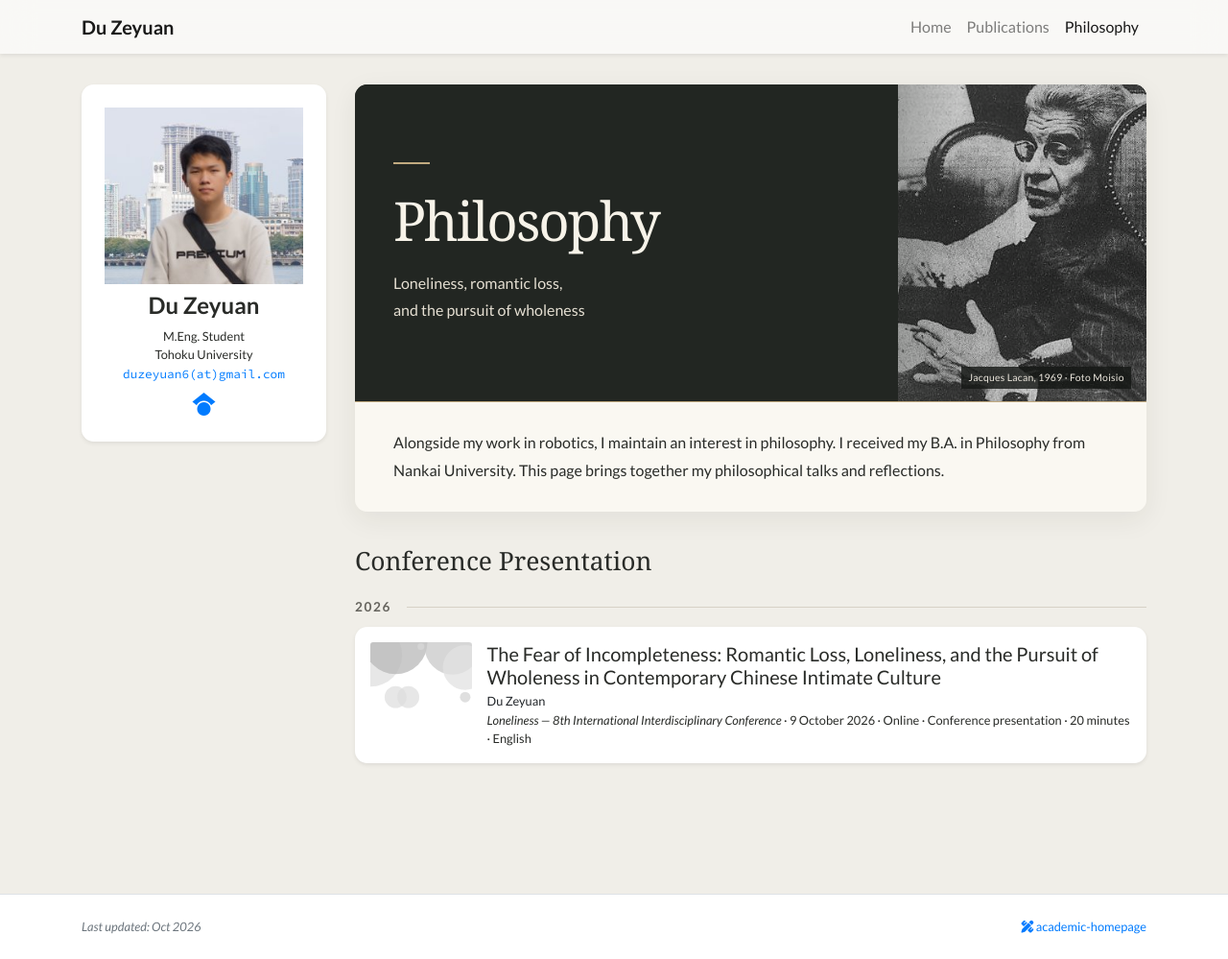
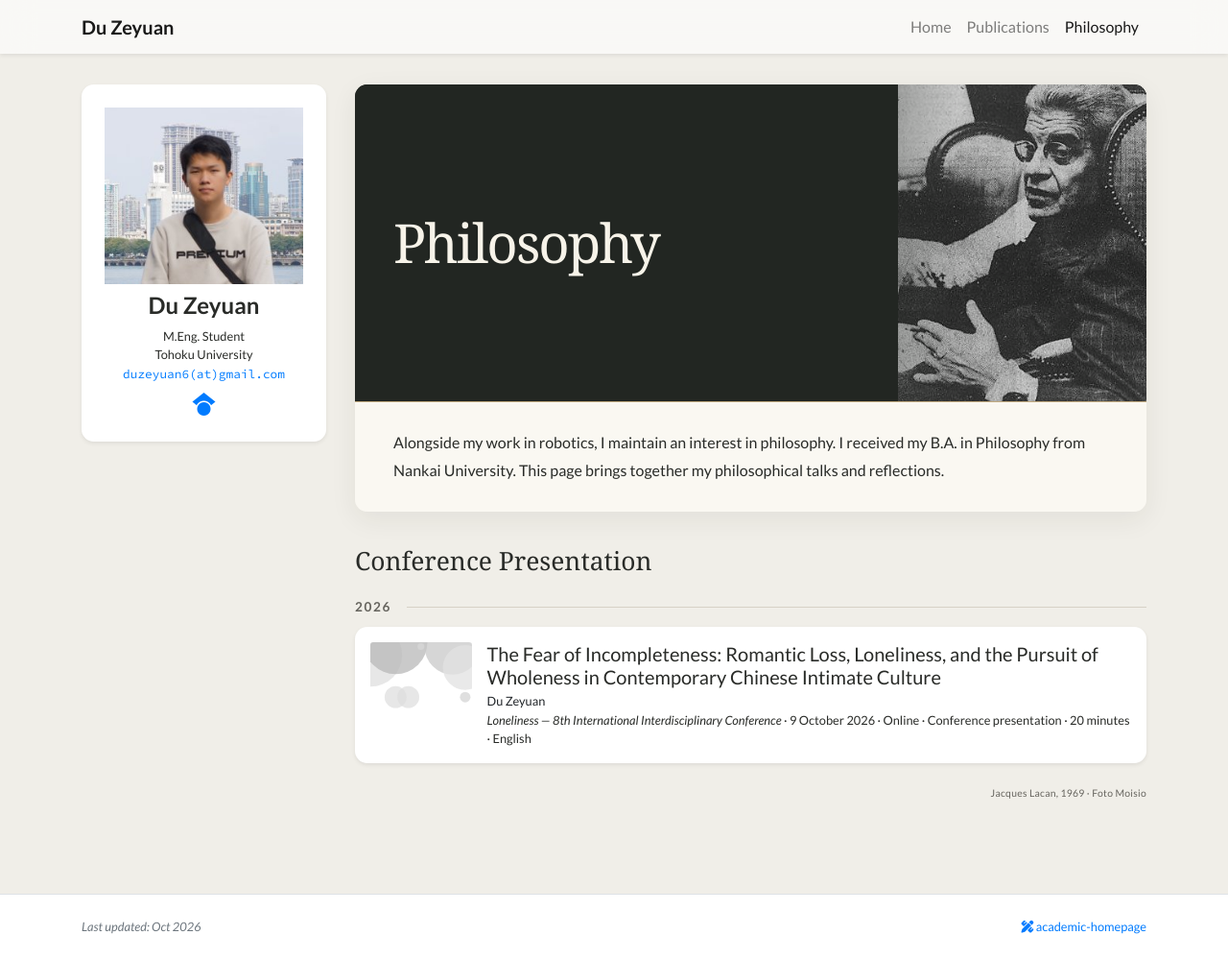
Before and after one commit to duzeyuan6/duzeyuan6.github.io, a Jekyll site: the page built from philosophy.html, in a window 1280 px wide and 999 px high. Shown: the whole window at 96% size. Built offline with Jekyll 4.4.1, drawn with Linux system fonts in a browser that asks for light colours; nearby versions of some CDN libraries; a style sheet for code colours, icons or effects is not loaded.

Commit message:
Simplify philosophy hero to title only

```diff
--- a/assets/css/philosophy.css
+++ b/assets/css/philosophy.css
@@ -17,11 +17,9 @@ body[data-page="philosophy"] {
     color: #f7f3e9;
 }
 .philosophy-hero-copy { position: relative; width: 66%; padding: 2.5rem; }
-.philosophy-rule { display: block; width: 38px; height: 2px; margin-bottom: 1.6rem; background: #c1aa80; }
-.philosophy-hero h1 { font-family: Georgia, 'Times New Roman', serif; font-weight: 400; font-size: clamp(2.4rem, 4.4vw, 3.65rem); letter-spacing: -0.035em; margin-bottom: 1.1rem; }
-.philosophy-hero-copy p { font-size: 1rem; line-height: 1.75; color: #e5dfd2; margin: 0; }
-.philosophy-photo-credit { position: absolute; right: 1rem; bottom: 0.8rem; max-width: calc(100% - 2rem); padding: 0.25rem 0.45rem; background: rgba(20, 23, 20, 0.8); color: #eee9df; font-size: 0.65rem; letter-spacing: 0.025em; }
-.philosophy-photo-credit:hover, .philosophy-photo-credit:focus { color: #fff; }
+.philosophy-hero h1 { font-family: Georgia, 'Times New Roman', serif; font-weight: 400; font-size: clamp(2.4rem, 4.4vw, 3.65rem); letter-spacing: -0.035em; margin: 0; }
+.philosophy-image-source { text-align: right; margin: 1.5rem 0 0; font-size: 0.65rem; letter-spacing: 0.025em; }
+.philosophy-image-source a { color: #66645e; }
 .philosophy-bio { background: #faf8f2; padding: 1.75rem 2.5rem; line-height: 1.8; border-top: 1px solid #c1aa80; }
 .philosophy-talks { padding-top: 0.75rem; }
 .philosophy-talks > h2 { font-family: Georgia, 'Times New Roman', serif; font-weight: 400; font-size: 1.65rem; }
@@ -35,7 +33,6 @@ body[data-page="philosophy"] {
 @media (max-width: 767.98px) {
     .philosophy-page > div:first-child { margin-bottom: 1.5rem; }
     .philosophy-hero { min-height: 310px; background-size: 100% 100%, auto 115%; background-image: linear-gradient(90deg, #222622 0%, rgba(34, 38, 34, 0.94) 24%, rgba(34, 38, 34, 0.65) 57%, rgba(34, 38, 34, 0.08) 100%), url('../images/photos/jacques-lacan-1969.jpg'); }
-    .philosophy-hero-copy { width: 100%; padding: 1.75rem 1.25rem 3.5rem; }
-    .philosophy-hero-copy p { font-size: 0.9rem; }
+    .philosophy-hero-copy { width: 100%; padding: 1.75rem 1.25rem; }
     .philosophy-bio { padding: 1.5rem 1.25rem; }
 }
--- a/philosophy.html
+++ b/philosophy.html
@@ -17,11 +17,8 @@ body_attr: 'data-page="philosophy"'
         <section class="philosophy-intro mb-4" aria-labelledby="philosophy-heading">
             <div class="philosophy-hero">
                 <div class="philosophy-hero-copy">
-                    <span class="philosophy-rule" aria-hidden="true"></span>
                     <h1 id="philosophy-heading">Philosophy</h1>
-                    <p>Loneliness, romantic loss,<br>and the pursuit of wholeness</p>
                 </div>
-                <a class="philosophy-photo-credit" href="https://commons.wikimedia.org/wiki/File:Jacques_Lacan_during_an_interview_1969.jpg">Jacques Lacan, 1969 &middot; Foto Moisio</a>
             </div>
             <div class="philosophy-bio">
                 <p class="mb-0">
@@ -43,5 +40,6 @@ body_attr: 'data-page="philosophy"'
         </div>
         {% endfor %}
         </section>
+        <p class="philosophy-image-source"><a href="https://commons.wikimedia.org/wiki/File:Jacques_Lacan_during_an_interview_1969.jpg">Jacques Lacan, 1969 &middot; Foto Moisio</a></p>
     </div>
 </div>
```
